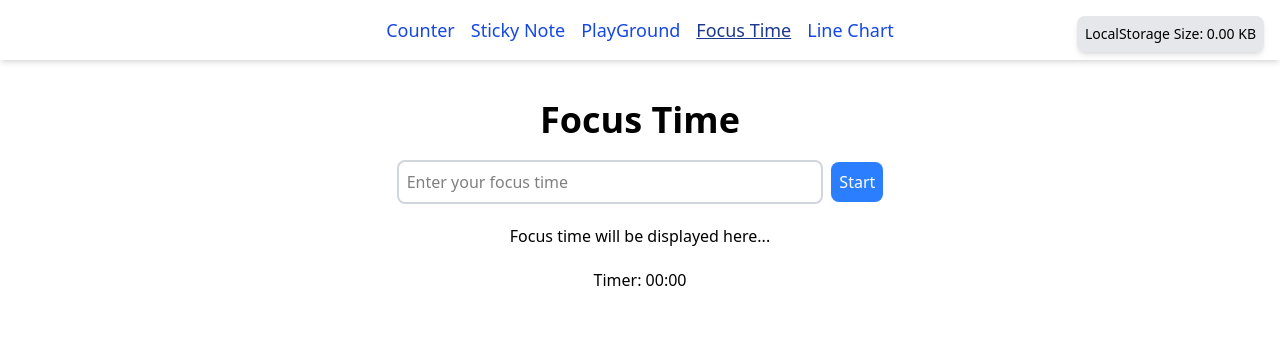
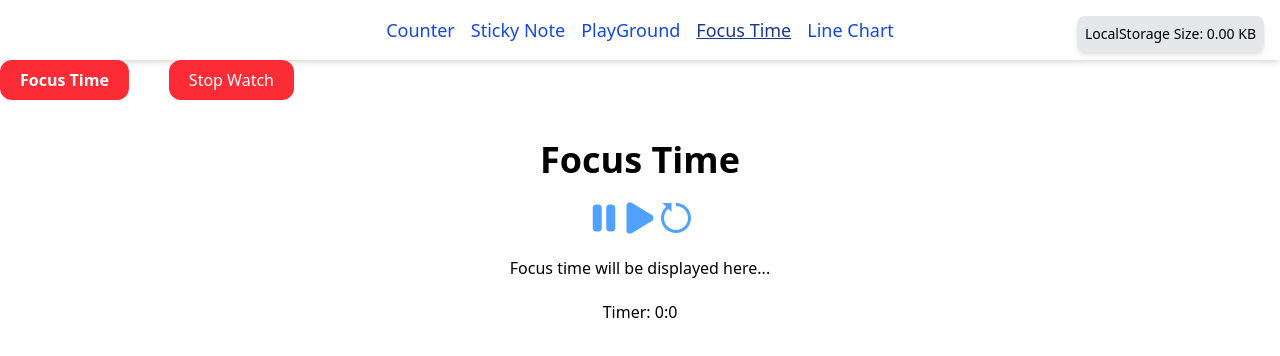
Before and after one commit to NikhilPathaniaa/taskpilot, a React (Vite) app: page /focus-time in a window 1280 px wide. Shown: the top 356 px of the page. Built offline with nearby package versions, Linux system fonts and the light colour scheme.

Commit message:
time done

```diff
--- a/package.json
+++ b/package.json
@@ -15,7 +15,8 @@
     "apexcharts": "^4.5.0",
     "react": "^19.0.0",
     "react-apexcharts": "^1.7.0",
-    "react-dom": "^19.0.0"
+    "react-dom": "^19.0.0",
+    "react-icons": "^5.5.0"
   },
   "devDependencies": {
     "@eslint/js": "^9.21.0",
--- a/src/components/FocusTime.jsx
+++ b/src/components/FocusTime.jsx
@@ -1,19 +1,79 @@
-import React from "react";
+import React, { useEffect, useState } from "react";
+import { FaPause, FaPlay } from "react-icons/fa6";
+import { RiResetRightFill } from "react-icons/ri";
 
 const FocusTime = () => {
+  const [minute, setMinute] = useState(0);
+  const [second, setSecond] = useState(0);
+  const [tab, setTab] = useState(0);
+  const [timerStart, setTimerStart] = useState(true);
+  console.log(timerStart);
+
+  useEffect(() => {
+    if (!timerStart) {
+      setTimeout(() => {
+        if (second == 59) {
+          setSecond(0);
+          setMinute(minute + 1);
+        } else setSecond(second + 1);
+      }, 100);
+    }
+  }, [timerStart, second]);
+
+  const startTimeHandle = () => {
+    setTimerStart(true);
+  };
+  const pauseTimeHandle = () => {
+    setTimerStart(false);
+  };
+  const resetTimeHandle = () => {
+    setSecond(0);
+    setMinute(0);
+  };
+
   return (
+    <div>
+      <div className="flex gap-10 ">
+        <button className={`${tab === 0 ? "font-bold" : "font-normal"} cursor-pointer bg-red-500 text-white px-5 py-2 rounded-xl`} onClick={() => setTab(0)}>
+          Focus Time
+        </button>
+        <button className={`${tab === 1 ? "font-bold" : "font-normal"} cursor-pointer bg-red-500 text-white px-5 py-2 rounded-xl`} onClick={() => setTab(1)}>
+          Stop Watch
+        </button>
+      </div>
+      {tab == 0 && (
         <div>
           <h1 className="text-4xl font-bold text-center mt-10">Focus Time</h1>
           <div className="flex justify-center items-center mt-5">
-        <input type="text" placeholder="Enter your focus time" className="border-2 border-gray-300 rounded-lg p-2 w-1/3" />
-        <button className="bg-blue-500 text-white rounded-lg p-2 ml-2">Start</button>
+            <button className="cursor-pointer text-4xl" onClick={startTimeHandle}>
+              <FaPause className="text-blue-400" />
+            </button>
+
+            <button className="cursor-pointer  text-4xl" onClick={pauseTimeHandle}>
+              <FaPlay className="text-blue-400" />
+            </button>
+
+            {timerStart ? (
+              <button className="cursor-pointer  text-4xl" onClick={resetTimeHandle}>
+                <RiResetRightFill className="text-blue-400" />
+              </button>
+            ) : (
+              <button className="cursor-pointer text-4xl">
+                <RiResetRightFill className="text-gray-400" />
+              </button>
+            )}
           </div>
           <div className="mt-5 text-center">
             <p>Focus time will be displayed here...</p>
           </div>
           <div className="mt-5 text-center">
-        <p>Timer: 00:00</p>
+            <p>
+              Timer: {minute}:{second}
+            </p>
           </div>
+        </div>
+      )}
+      {tab == 1 && <div></div>}
     </div>
   );
 };
```
Also changed, not shown: 1 other file (tests, documents, lock files or other folders). Lines whose indentation alone changed are shown as unchanged.
